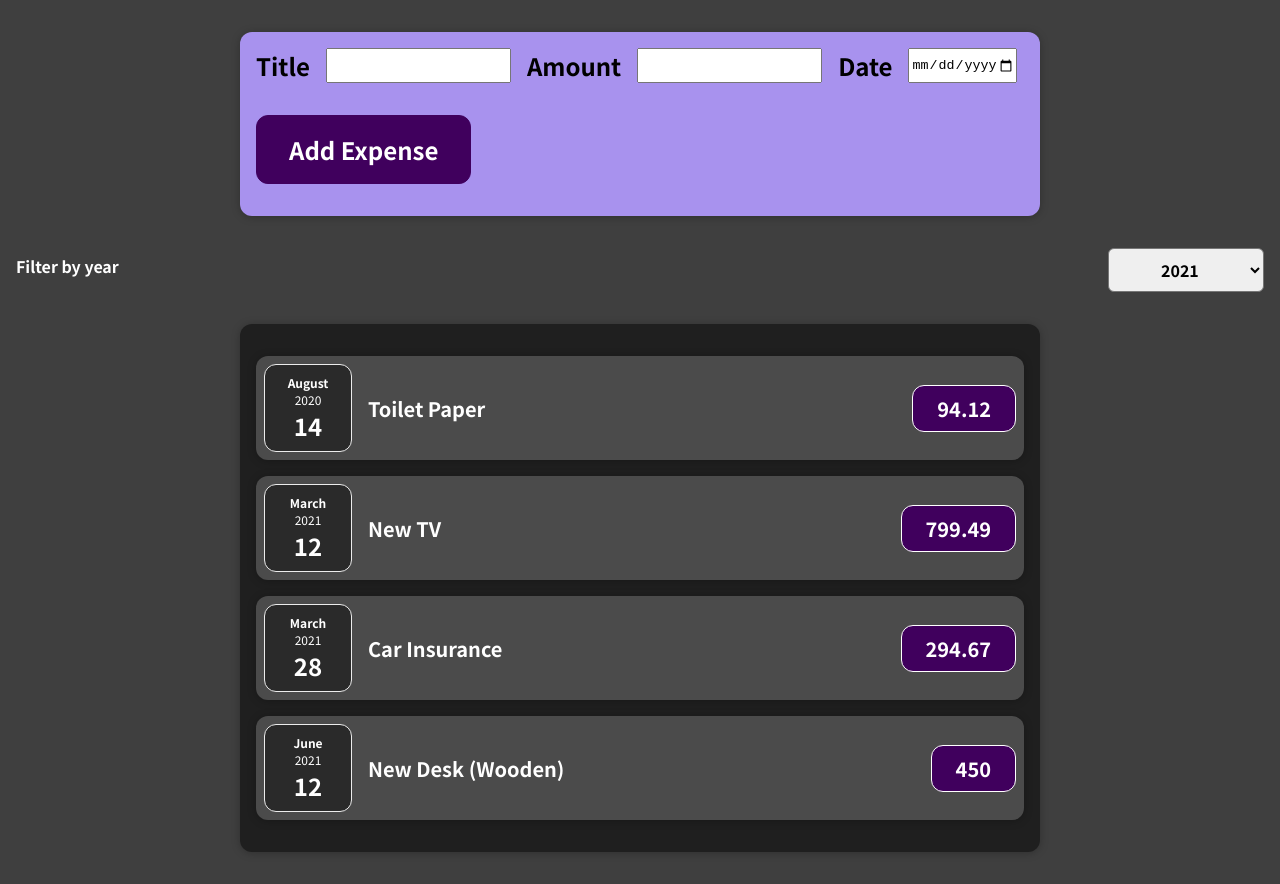
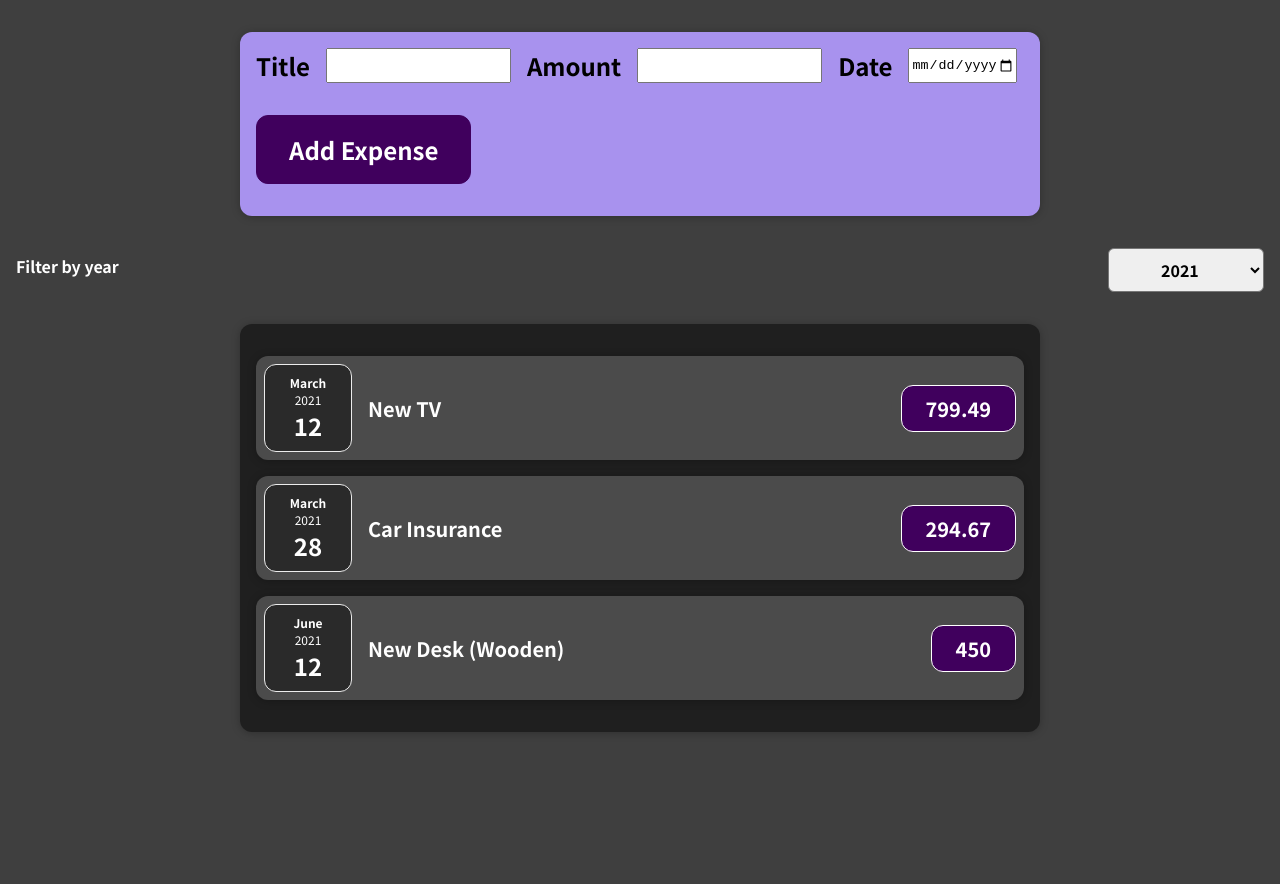
Before and after one commit to Kevin-Benelli/Udemy-React-Course-Work, a React (Create React App) app: page / in a window 1280 px wide. After the commit the page ends 800 px from the top, so only its background shows below. Built offline with nearby package versions, Linux system fonts and the light colour scheme.

Commit message:
completed assignment 3 filter by year feature

```diff
--- a/src/App.js
+++ b/src/App.js
@@ -1,17 +1,9 @@
-import React from "react";
+import React, { useState } from "react";
 
 import Expenses from "./components/Expenses/Expenses";
 import NewExpense from "./components/NewExpense/NewExpense";
 
-function App() {
-  const addExpenseHandler = (expense) => {
-    const newExpenseData = {
-      ...expense,
-    };
-    console.log(newExpenseData);
-  };
-
-  const expenses = [
+const DUMMY_EXPENSES = [
   {
     id: "e1",
     title: "Toilet Paper",
@@ -33,6 +25,19 @@ function App() {
   },
 ];
 
+function App() {
+  const [expenses, setExpenses] = useState(DUMMY_EXPENSES);
+
+  const addExpenseHandler = (expense) => {
+    setExpenses((prevExpenses) => {
+      return [expense, ...prevExpenses];
+    });
+    const newExpenseData = {
+      ...expense,
+    };
+    console.log(newExpenseData);
+  };
+
   return (
     <div>
       <h2>
--- a/src/components/Expenses/Expenses.js
+++ b/src/components/Expenses/Expenses.js
@@ -12,7 +12,6 @@ const Expenses = (props) => {
     setFilteredYear(selectedYear);
     console.log(selectedYear);
   };
-
   return (
     <div>
       <ExpenseFilter
@@ -21,29 +20,18 @@ const Expenses = (props) => {
       />
 
       <Card className="expenses">
-        <ExpenseItem
-          title={props.expenses[0].title}
-          amount={props.expenses[0].amount}
-          date={props.expenses[0].date}
-        />
-
-        <ExpenseItem
-          title={props.expenses[1].title}
-          amount={props.expenses[1].amount}
-          date={props.expenses[1].date}
-        />
-
-        <ExpenseItem
-          title={props.expenses[2].title}
-          amount={props.expenses[2].amount}
-          date={props.expenses[2].date}
-        />
-
-        <ExpenseItem
-          title={props.expenses[3].title}
-          amount={props.expenses[3].amount}
-          date={props.expenses[3].date}
-        />
+        {props.expenses
+          .filter((expense) => expense.date.getFullYear() == filteredYear)
+          .map((filteredExpense) => {
+            return (
+              <ExpenseItem
+                key={filteredExpense.id}
+                title={filteredExpense.title}
+                amount={filteredExpense.amount}
+                date={filteredExpense.date}
+              />
+            );
+          })}
       </Card>
     </div>
   );
```
Lines whose indentation alone changed are shown as unchanged.
